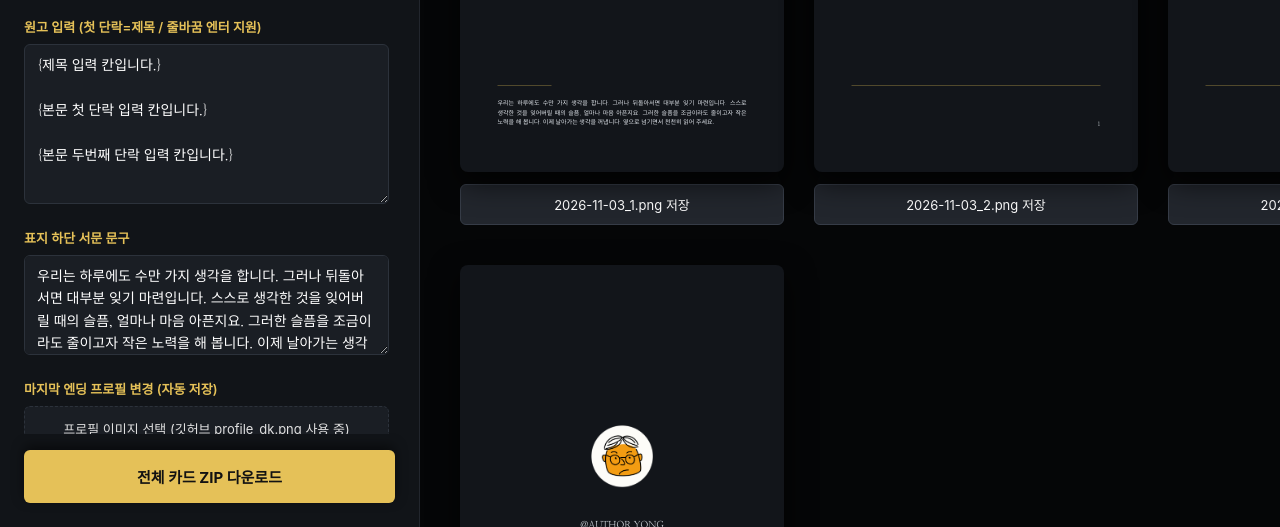
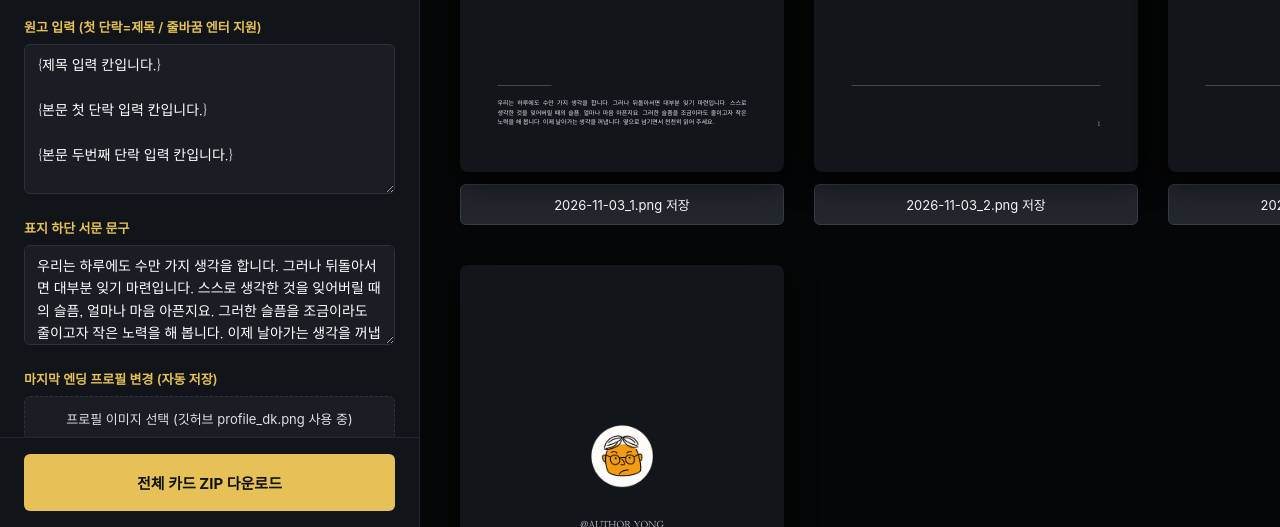
Before and after one commit to unknown-mkt/gitdeulda_cardnews, a plain HTML site: page index.html in a window 1280 px wide. Shown: the part 273-800 px from the top of the page. Drawn offline with nearby package versions, Linux system fonts and the light colour scheme; a web font is replaced by a local one.

Commit message:
Update index.html

```diff
--- a/index.html
+++ b/index.html
@@ -49,16 +49,16 @@
       border-right: 1px solid #22262d;
       display: flex;
       flex-direction: column;
-      padding: 24px;
       font-family: var(--font-sans);
       flex-shrink: 0;
       z-index: 10;
+      position: relative;
     }
 
     .sidebar-content {
-      flex: 1;
+      height: calc(100vh - 90px);
       overflow-y: auto;
-      padding-right: 6px;
+      padding: 24px 24px 10px 24px;
     }
 
     .brand-header {
@@ -103,7 +103,7 @@
     }
 
     textarea {
-      height: 160px;
+      height: 150px;
       resize: vertical;
       font-family: var(--font-myeongjo);
       line-height: 1.6;
@@ -127,26 +127,34 @@
       cursor: pointer;
     }
 
-    /* 좌측 하단 상시 고정 ZIP 다운로드 버튼 */
+    /* 하단 완전 고정 다운로드 영역 */
+    .sidebar-footer {
+      height: 90px;
+      padding: 16px 24px;
+      background-color: #111418;
+      border-top: 1px solid #22262d;
+      display: flex;
+      align-items: center;
+      justify-content: center;
+      flex-shrink: 0;
+    }
+
     .btn-download-zip {
       width: 100%;
+      height: 100%;
       background-color: var(--gold-point);
       color: #121212;
       font-family: var(--font-sans);
       font-weight: 700;
       border: none;
-      padding: 16px;
       border-radius: 6px;
       cursor: pointer;
       font-size: 15px;
-      margin-top: 16px;
-      flex-shrink: 0;
-      box-shadow: 0 -4px 12px rgba(0,0,0,0.5);
     }
 
     .btn-download-zip:hover { opacity: 0.9; }
 
-    /* 우측 메인 영역: 3열 격자(Grid) 스크롤 지원 */
+    /* 우측 메인 영역: 3열 격자(Grid) 구조 */
     .main-preview {
       flex: 1;
       height: 100vh;
@@ -163,10 +171,9 @@
       align-items: start;
       max-width: 1200px;
       margin: 0 auto;
-      padding-bottom: 100px; /* 맨 아래 카드 하단 버튼까지 여유롭게 스크롤 되도록 공간 확보 */
+      padding-bottom: 120px;
     }
 
-    /* 카드 래퍼 및 축소 컨테이너 */
     .card-item-wrapper {
       display: flex;
       flex-direction: column;
@@ -184,7 +191,6 @@
       flex-shrink: 0;
     }
 
-    /* 1080x1350 원본 카드 프레임 */
     .card-preview {
       width: 1080px;
       height: 1350px;
@@ -357,8 +363,10 @@
       </div>
     </div>
 
-    <!-- 좌측 하단 고정 다운로드 버튼 -->
-    <button id="zipBtn" class="btn-download-zip">전체 카드 ZIP 다운로드</button>
+    <!-- 하단 고정 ZIP 다운로드 버튼 영역 -->
+    <div class="sidebar-footer">
+      <button id="zipBtn" class="btn-download-zip">전체 카드 ZIP 다운로드</button>
+    </div>
   </div>
 
   <!-- 우측 3열 미리보기 메인 영역 -->
@@ -454,7 +462,7 @@
         const rawTitle = paragraphs[0] || '제목 없음';
         const cleanHeaderTitle = rawTitle.replace(/\n/g, ' ');
 
-        // 1. 표지 (1번)
+        // 1. 표지
         const coverWrap = createCardWrapper(1);
         const coverCard = coverWrap.querySelector('.card-preview');
         coverCard.className = 'card-preview card-cover';
@@ -471,7 +479,7 @@
         `;
         container.appendChild(coverWrap);
 
-        // 2. 본문 (2번~)
+        // 2. 본문
         const bodyParagraphs = paragraphs.slice(1);
         bodyParagraphs.forEach((para, idx) => {
           const cardNum = idx + 2;
@@ -489,7 +497,7 @@
           container.appendChild(bodyWrap);
         });
 
-        // 3. 클로징 (마지막 N번)
+        // 3. 클로징
         const lastCardNum = bodyParagraphs.length + 2;
         const closingWrap = createCardWrapper(lastCardNum);
         const closingCard = closingWrap.querySelector('.card-preview');
```
